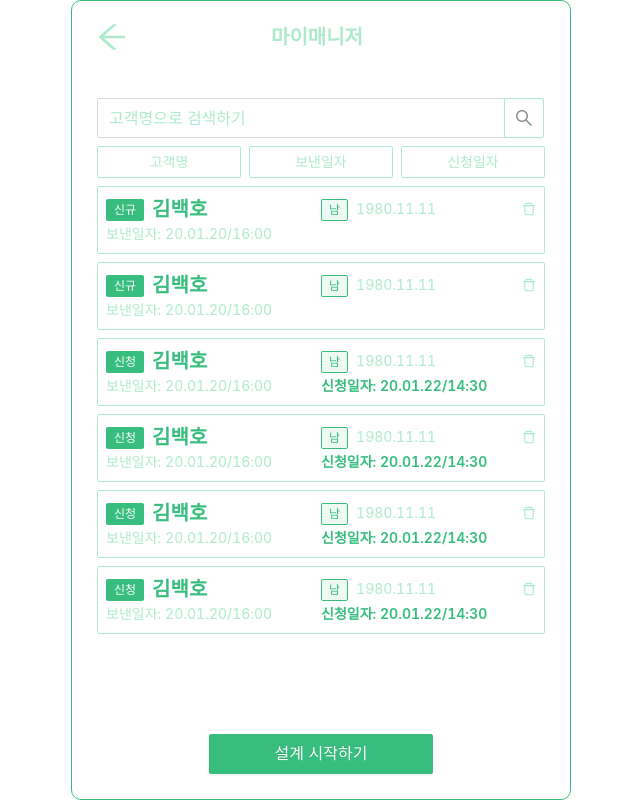
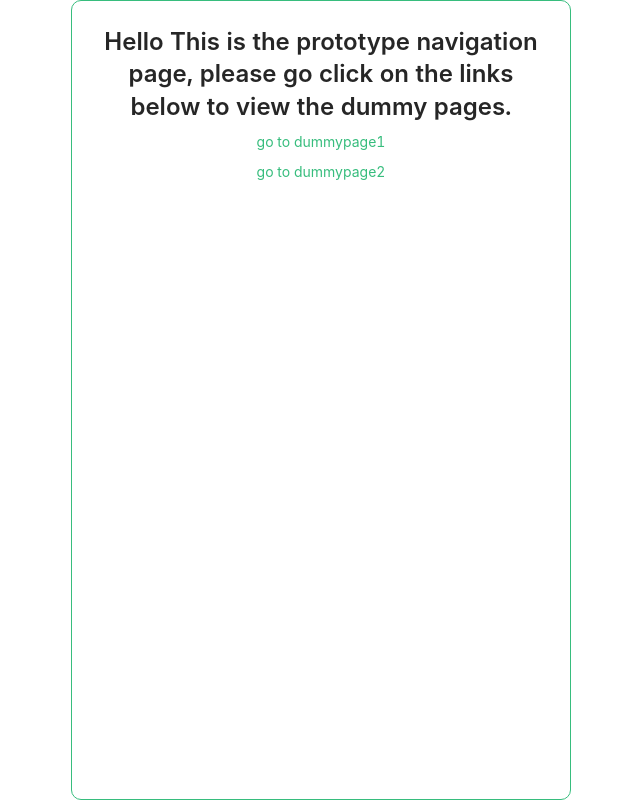
Before and after one commit to bowdawn/mymanager, a React (Create React App) app: page / in a window 1280 px wide. Shown: the whole page, without its empty margins (319-959 px from the left). Built offline with nearby package versions, Linux system fonts and the light colour scheme.

Commit message:
add nav page

```diff
--- a/src/App.tsx
+++ b/src/App.tsx
@@ -2,6 +2,7 @@ import React, { FC, useState, useLayoutEffect } from 'react';
 
 import 'src/App.less';
 
+import Dummy from 'src/components/dummy';
 import Dummy1 from 'src/components/dummy1';
 import Dummy2 from 'src/components/dummy2';
 import { BrowserRouter as Router, Switch, Route } from 'react-router-dom';
@@ -48,7 +49,8 @@ const App: FC = () => {
         <ConfigProvider locale={koKr}>
           <Router>
             <Switch>
-              <Route exact path='/' component={Dummy1} />
+              <Route exact path='/' component={Dummy} />
+              <Route exact path='/dummypage1' component={Dummy1} />
               <Route exact path='/dummypage2' component={Dummy2} />
             </Switch>
           </Router>
--- /dev/null
+++ b/src/components/dummy.tsx
@@ -0,0 +1,20 @@
+import React, { FC } from 'react';
+import { Typography, Space } from 'antd';
+
+const { Title, Link } = Typography;
+
+const DummyPage: FC = (props: any) => {
+  return (
+    <div style={{ padding: 25 }}>
+      <Space direction='vertical'>
+        <Title level={3}>
+          Hello This is the prototype navigation page, please go click on the
+          links below to view the dummy pages.
+        </Title>
+        <Link href='/dummypage1'>go to dummypage1</Link>
+        <Link href='/dummypage2'>go to dummypage2</Link>
+      </Space>
+    </div>
+  );
+};
+export default DummyPage;
--- a/src/components/dummy1.tsx
+++ b/src/components/dummy1.tsx
@@ -157,7 +157,9 @@ const DummyPage1: FC = (props: any) => {
                     }}
                   >
                     <Space align='center' size={0}>
-                      <Tag color='#37bd7d'>{item.type}</Tag>
+                      <Tag color={item.type === '신규' ? '#37bd7d' : '#ff0000'}>
+                        {item.type}
+                      </Tag>
                       <Title level={4} style={{ color: '#37bd7d' }}>
                         {item.name}
                       </Title>
--- a/src/components/dummy2.tsx
+++ b/src/components/dummy2.tsx
@@ -2,10 +2,7 @@ import React, { FC, useState } from 'react';
 import {
   message,
   Input,
-  Space,
   Button,
-  Card,
-  Tag,
   Typography,
   Form,
   Row,
@@ -13,11 +10,8 @@ import {
   Radio,
   DatePicker,
   InputNumber,
-  Result,
 } from 'antd';
-
 import Header from 'src/components/header';
-const { Title, Text } = Typography;
 
 const DummyPage2: FC = (props: any) => {
   const onFinish = async (values: any) => {
```
